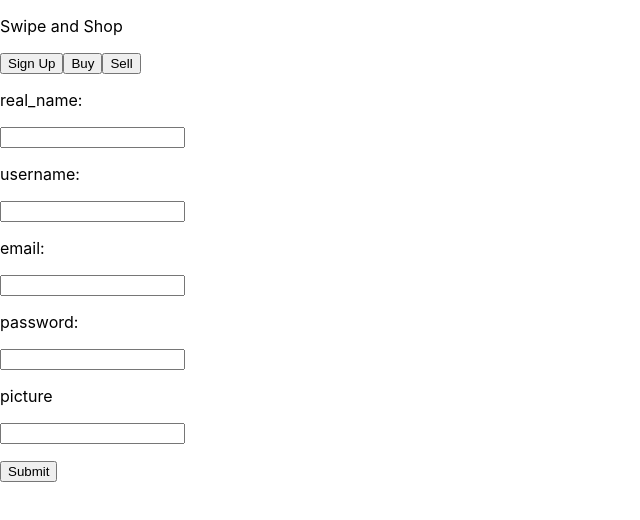
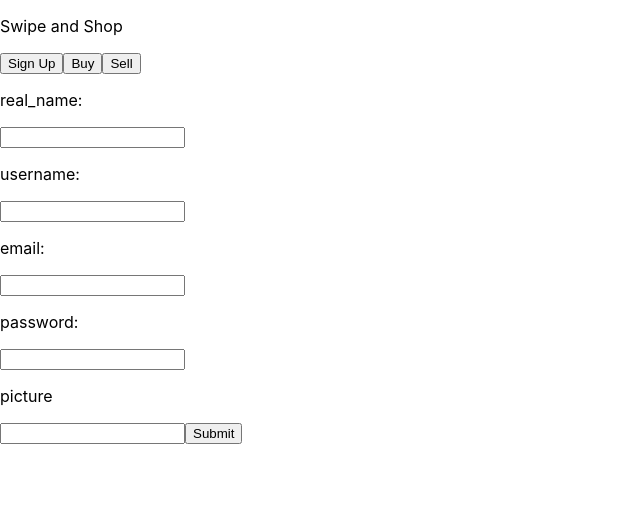
Before and after one commit to GarethWoodman/swipe_and_shop, a React (Create React App) app in the folder client/: page / in a window 1280 px wide. Both pictures are taken after a click on the button "Sign Up". Shown: the top 520 px of the page, without its empty margins (0-640 px from the left). Built offline with nearby package versions, Linux system fonts and the light colour scheme.

Commit message:
Fixed signUp form to successfully create a user

```diff
--- a/client/src/components/signUp.jsx
+++ b/client/src/components/signUp.jsx
@@ -18,7 +18,9 @@ class SignUp extends Component {
     this.setState({ [attribute]: value });
   };
 
-  handleSubmit = (event) => {
+  onSubmit = (event) => {
+    event.preventDefault();
+
     const payload = {
       email: this.state.email,
       password: this.state.password,
@@ -30,8 +32,8 @@ class SignUp extends Component {
     };
 
     axios({
-      url: "user/save",
-      method: "POST",
+      method: "post",
+      url: "/user/save",
       data: payload,
     })
       .then(() => {
@@ -41,15 +43,13 @@ class SignUp extends Component {
       .catch(() => {
         console.log("Internal server error");
       });
-
-    event.preventDefault();
   };
 
   render() {
     console.log(this.state);
     return (
       <div>
-        <form>
+        <form onSubmit={this.onSubmit}>
           <p>real_name:</p>
           <input id="real_name" type="text" onChange={this.myChangeHandler} />
 
@@ -68,8 +68,8 @@ class SignUp extends Component {
 
           <p>picture</p>
           <input id="picture" type="text" onChange={this.myChangeHandler} />
-          <p></p>
-          <input type="submit" value="Submit" onSubmit={this.handleSumbit} />
+
+          <button type="submit">Submit</button>
         </form>
       </div>
     );
```
